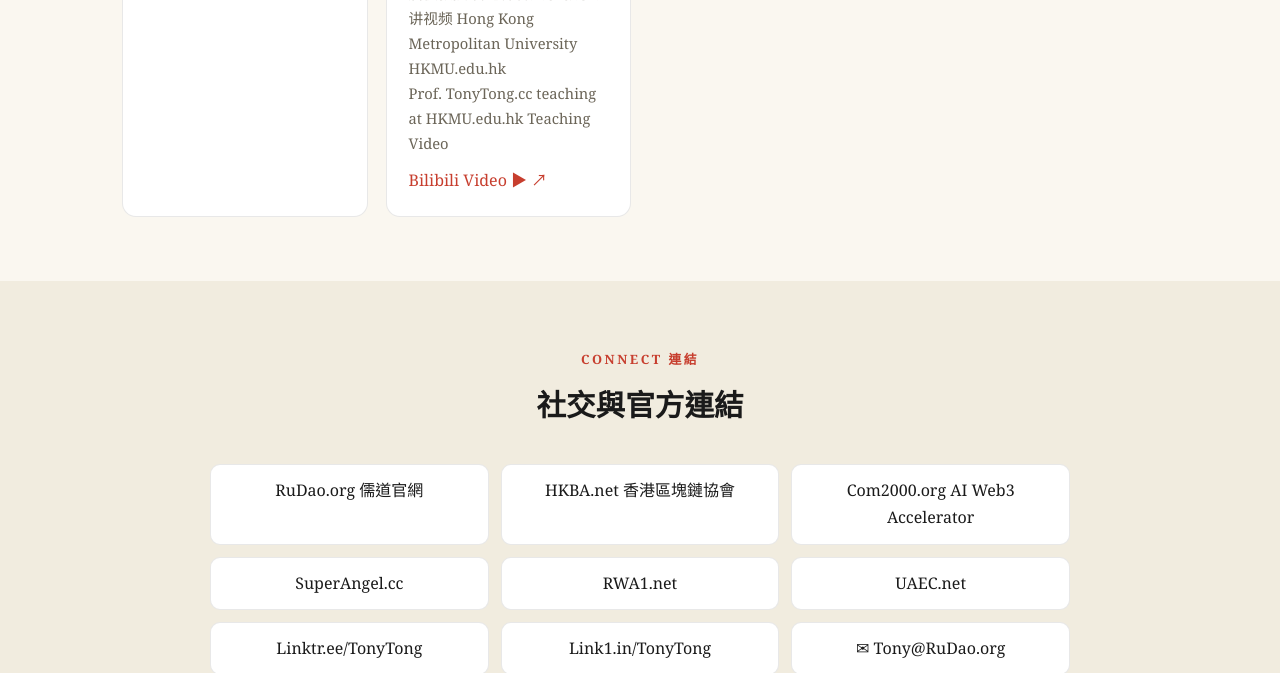
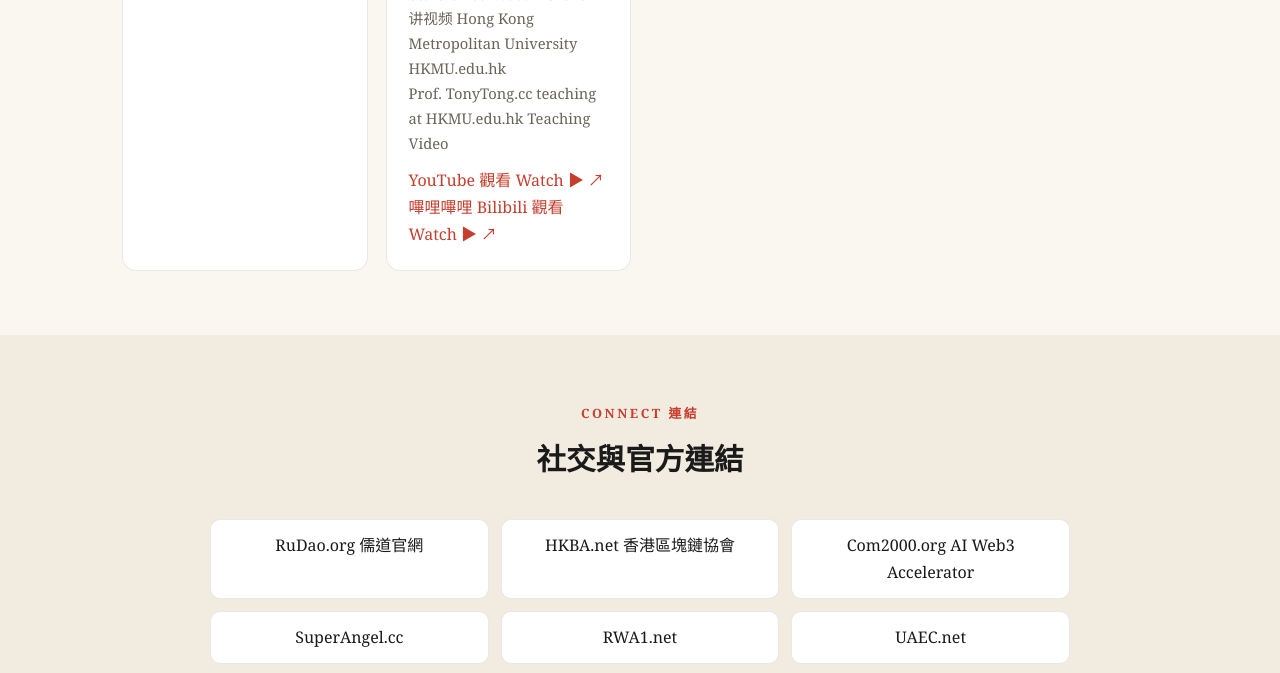
Before and after one commit to com1010/tonytong, a plain HTML site: page index.html in a window 1280 px wide. Shown: the part 5460-6133 px from the top of the page. Drawn offline with Linux system fonts and the light colour scheme.

Commit message:
HKMU card: add YouTube link alongside Bilibili

```diff
--- a/index.html
+++ b/index.html
@@ -147,7 +147,7 @@
       <div class="card"><h3>📖 RuDao 儒道</h3><p>《儒道：超越孫子兵法》— 儒家競合之道。Author: TonyTong.cc</p><a href="https://RuDao.org" target="_blank" rel="noopener">RuDao.org ↗</a></div>
       <div class="card"><h3>🎤 HKMU × HKBA Web3 Course</h3><p>HK Fintech Week: Blockchain from Bitcoin to Metaverse — Hong Kong Metropolitan University.</p><a href="https://www.youtube.com/@HongKongBlockchain" target="_blank" rel="noopener">YouTube ↗</a></div>
       <div class="card"><h3>🎵 AI Music Creation</h3><p>「We Are Web3 Builders — Com2000.com」AI generated song by TonyTong.cc (Suno.com)。</p><a href="https://suno.com/song/7aa24925-a76b-4347-882a-6790929c2289" target="_blank" rel="noopener">Suno.com ↗</a></div>
-      <div class="card"><h3>🎓 HKMU Teaching Video 香港都會大學</h3><a href="https://www.bilibili.com/video/BV17B4y1Q7TL/" target="_blank" rel="noopener"><img src="assets/img/TT-HKMU-Teach.jpg" alt="唐仪教授 香港都會大學 教学演讲视频 Hong Kong Metropolitan University HKMU.edu.hk" style="max-width:520px;width:100%;border-radius:8px;margin-bottom:10px;box-shadow:0 6px 18px rgba(0,0,0,.18)"></a><p>唐仪教授 香港都會大學 教学演讲视频 Hong Kong Metropolitan University HKMU.edu.hk<br>Prof. TonyTong.cc teaching at HKMU.edu.hk Teaching Video</p><a href="https://www.bilibili.com/video/BV17B4y1Q7TL/" target="_blank" rel="noopener">Bilibili Video ▶ ↗</a></div>
+      <div class="card"><h3>🎓 HKMU Teaching Video 香港都會大學</h3><a href="https://www.youtube.com/watch?v=ib66KyeTVds" target="_blank" rel="noopener" title="Watch on YouTube"><img src="assets/img/TT-HKMU-Teach.jpg" alt="唐仪教授 香港都會大學 教学演讲视频 Hong Kong Metropolitan University HKMU.edu.hk" style="max-width:520px;width:100%;border-radius:8px;margin-bottom:10px;box-shadow:0 6px 18px rgba(0,0,0,.18)"></a><p>唐仪教授 香港都會大學 教学演讲视频 Hong Kong Metropolitan University HKMU.edu.hk<br>Prof. TonyTong.cc teaching at HKMU.edu.hk Teaching Video</p><a href="https://www.youtube.com/watch?v=ib66KyeTVds" target="_blank" rel="noopener">YouTube 觀看 Watch ▶ ↗</a><br><a href="https://www.bilibili.com/video/BV17B4y1Q7TL/" target="_blank" rel="noopener">嗶哩嗶哩 Bilibili 觀看 Watch ▶ ↗</a></div>
     </div>
   </div>
 </section>
```
